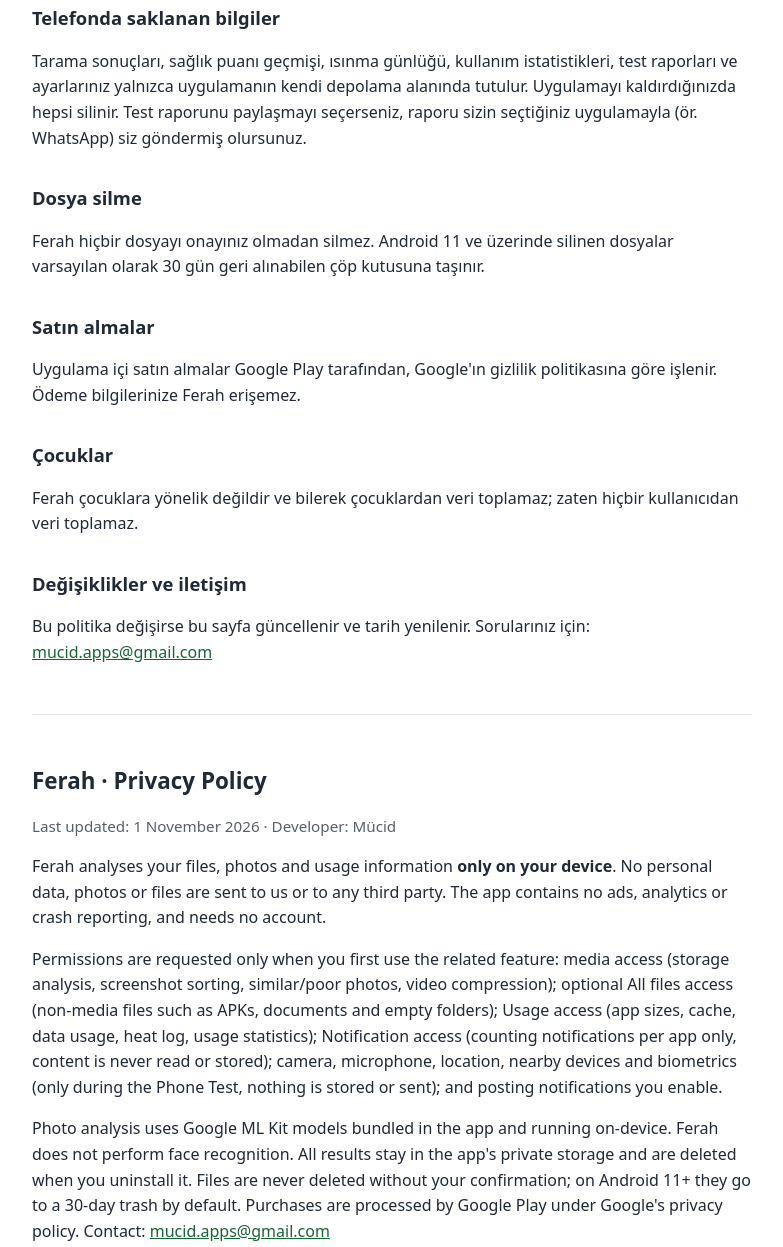
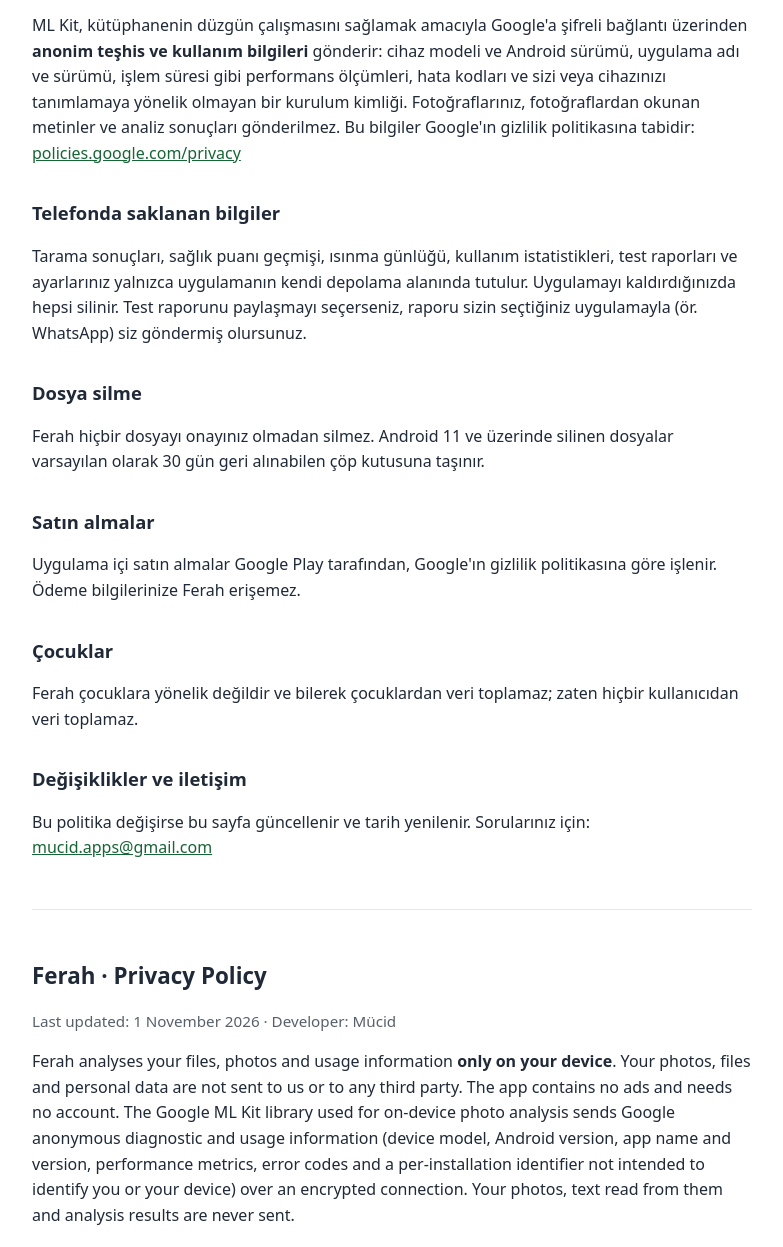
Before and after one commit to fbkomurcu/mucid-apps, a plain HTML site: page docs/ferah/gizlilik.html in a window 1280 px wide. Shown: the part 1328-2575 px from the top of the page, without its empty margins (248-1031 px from the left). Drawn offline with Linux system fonts and the light colour scheme.

Commit message:
Add files via upload

```diff
--- a/docs/ferah/gizlilik.html
+++ b/docs/ferah/gizlilik.html
@@ -30,7 +30,7 @@
 <p class="muted">Son güncelleme: 1 Kasım 2026 · Geliştirici: Mücid</p>
 
 <h2>Kısaca</h2>
-<p>Ferah, telefonunuzdaki dosyaları, fotoğrafları ve kullanım bilgilerini <strong>yalnızca telefonunuzun içinde</strong> inceler. Hiçbir kişisel veriniz, fotoğrafınız veya dosyanız bize ya da herhangi bir üçüncü tarafa gönderilmez. Uygulamada reklam, analiz (analytics) aracı veya çökme raporlama servisi yoktur. Hesap açmanız gerekmez.</p>
+<p>Ferah, telefonunuzdaki dosyaları, fotoğrafları ve kullanım bilgilerini <strong>yalnızca telefonunuzun içinde</strong> inceler. Fotoğraflarınız, dosyalarınız ve kişisel verileriniz bize ya da herhangi bir üçüncü tarafa gönderilmez. Uygulamada reklam yoktur ve hesap açmanız gerekmez. Fotoğraf analizinde kullanılan Google ML Kit kütüphanesi Google'a yalnızca anonim teşhis bilgileri gönderir (ayrıntılar aşağıda).</p>
 
 <h2>Uygulamanın eriştiği bilgiler ve nedenleri</h2>
 <p>Her izin, ilgili özelliği ilk kullandığınızda ve nedenini açıklayan bir ekrandan sonra istenir. İzin vermezseniz yalnızca o özellik çalışmaz; uygulamanın geri kalanı kullanılabilir.</p>
@@ -48,6 +48,7 @@
 
 <h2>Fotoğraf analizi</h2>
 <p>Ekran görüntülerinin içeriğini ayırmak ve fotoğrafları incelemek için Google ML Kit kütüphanesinin <strong>cihaz içinde çalışan</strong> modelleri kullanılır. Modeller uygulamanın içindedir; analiz için internet kullanılmaz ve fotoğraflar telefondan çıkmaz. Ferah yüz tanıma yapmaz, kişileri tanımlamaz ve yüz verisi saklamaz.</p>
+<p>ML Kit, kütüphanenin düzgün çalışmasını sağlamak amacıyla Google'a şifreli bağlantı üzerinden <strong>anonim teşhis ve kullanım bilgileri</strong> gönderir: cihaz modeli ve Android sürümü, uygulama adı ve sürümü, işlem süresi gibi performans ölçümleri, hata kodları ve sizi veya cihazınızı tanımlamaya yönelik olmayan bir kurulum kimliği. Fotoğraflarınız, fotoğraflardan okunan metinler ve analiz sonuçları gönderilmez. Bu bilgiler Google'ın gizlilik politikasına tabidir: <a href="https://policies.google.com/privacy">policies.google.com/privacy</a></p>
 
 <h2>Telefonda saklanan bilgiler</h2>
 <p>Tarama sonuçları, sağlık puanı geçmişi, ısınma günlüğü, kullanım istatistikleri, test raporları ve ayarlarınız yalnızca uygulamanın kendi depolama alanında tutulur. Uygulamayı kaldırdığınızda hepsi silinir. Test raporunu paylaşmayı seçerseniz, raporu sizin seçtiğiniz uygulamayla (ör. WhatsApp) siz göndermiş olursunuz.</p>
@@ -68,7 +69,7 @@
 
 <h1 style="font-size:1.4rem">Ferah · Privacy Policy</h1>
 <p class="muted">Last updated: 1 November 2026 · Developer: Mücid</p>
-<p>Ferah analyses your files, photos and usage information <strong>only on your device</strong>. No personal data, photos or files are sent to us or to any third party. The app contains no ads, analytics or crash reporting, and needs no account.</p>
+<p>Ferah analyses your files, photos and usage information <strong>only on your device</strong>. Your photos, files and personal data are not sent to us or to any third party. The app contains no ads and needs no account. The Google ML Kit library used for on-device photo analysis sends Google anonymous diagnostic and usage information (device model, Android version, app name and version, performance metrics, error codes and a per-installation identifier not intended to identify you or your device) over an encrypted connection. Your photos, text read from them and analysis results are never sent.</p>
 <p>Permissions are requested only when you first use the related feature: media access (storage analysis, screenshot sorting, similar/poor photos, video compression); optional All files access (non-media files such as APKs, documents and empty folders); Usage access (app sizes, cache, data usage, heat log, usage statistics); Notification access (counting notifications per app only, content is never read or stored); camera, microphone, location, nearby devices and biometrics (only during the Phone Test, nothing is stored or sent); and posting notifications you enable.</p>
 <p>Photo analysis uses Google ML Kit models bundled in the app and running on-device. Ferah does not perform face recognition. All results stay in the app's private storage and are deleted when you uninstall it. Files are never deleted without your confirmation; on Android 11+ they go to a 30-day trash by default. Purchases are processed by Google Play under Google's privacy policy. Contact: <a href="mailto:mucid.apps@gmail.com">mucid.apps@gmail.com</a></p>
 
```
